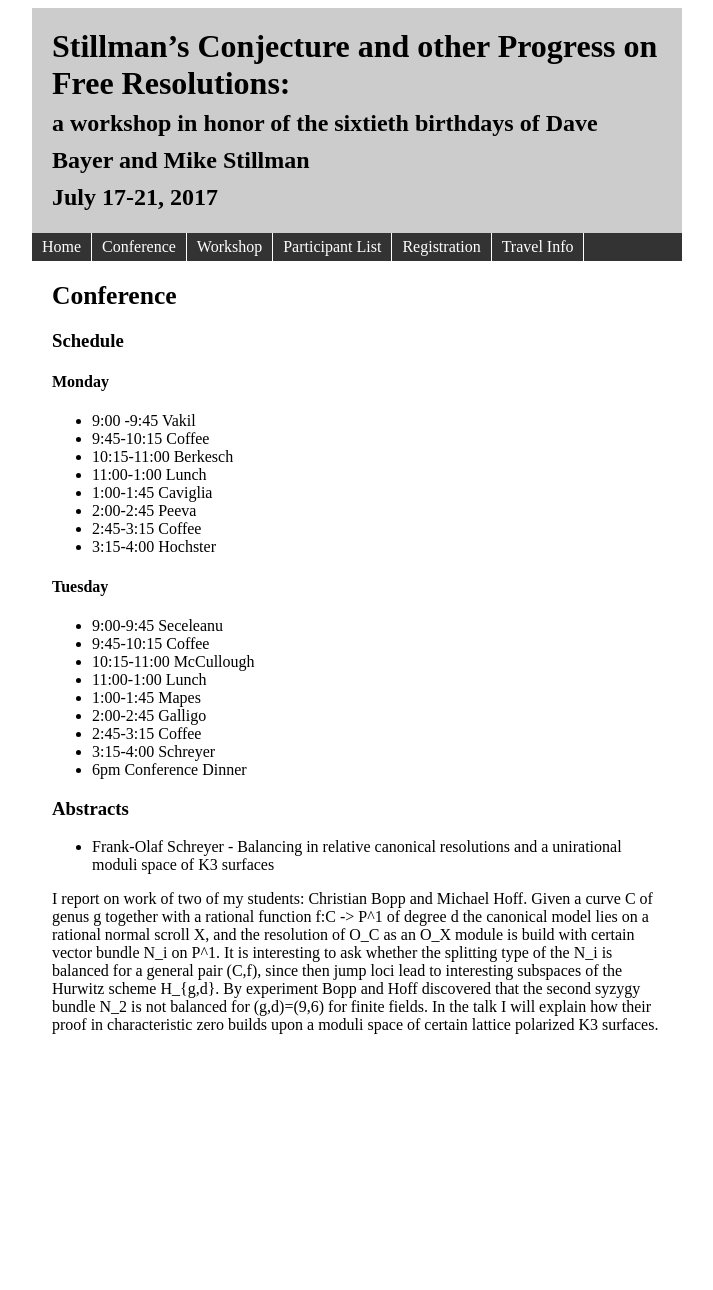
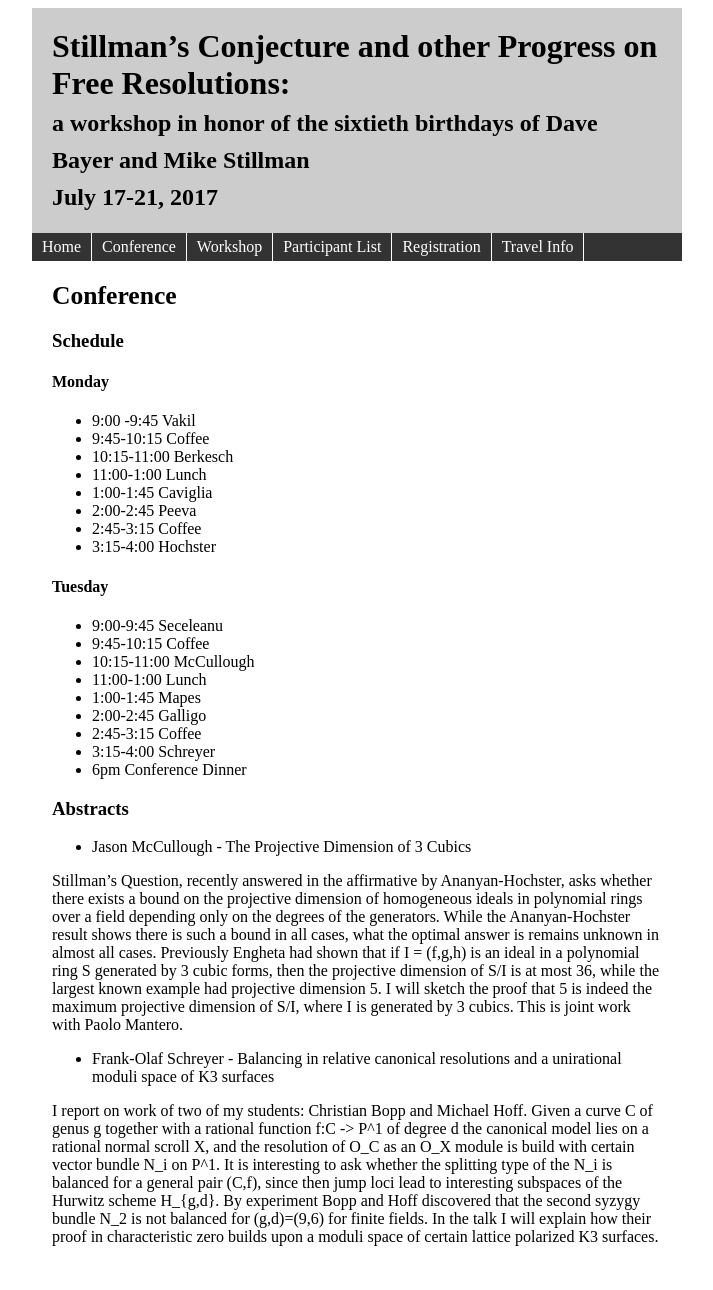
Before and after one commit to Macaulay2/Workshop-2017-Berkeley, a Jekyll site: the page built from conference.md, in a window 1280 px wide. Shown: the whole page, without its empty margins (283-996 px from the left). Built offline with Jekyll 4.4.1, drawn with Linux system fonts in a browser that asks for light colours; before the commit the page ends 1078 px from its top, so only the background shows below that.

Commit message:
updating confreence file

```diff
--- a/conference.md
+++ b/conference.md
@@ -34,6 +34,13 @@ menuOrder: 1
 
 ### Abstracts
 
+
+* Jason McCullough - The Projective Dimension of 3 Cubics
+
+
+Stillman's Question, recently answered in the affirmative by Ananyan-Hochster, asks whether there exists a bound on the projective dimension of homogeneous ideals in polynomial rings over a field depending only on the degrees of the generators.  While the Ananyan-Hochster result shows there is such a bound in all cases, what the optimal answer is remains unknown in almost all cases.  Previously Engheta had shown that if I = (f,g,h) is an ideal in a polynomial ring S generated by 3 cubic forms, then the projective dimension of S/I is at most 36, while the largest known example had projective dimension 5.  I will sketch the proof that 5 is indeed the maximum projective dimension of S/I, where I is generated by 3 cubics.  This is joint work with Paolo Mantero.
+
+
 * Frank-Olaf Schreyer - Balancing in relative canonical resolutions and a unirational moduli space of  K3 surfaces
 
 
```
